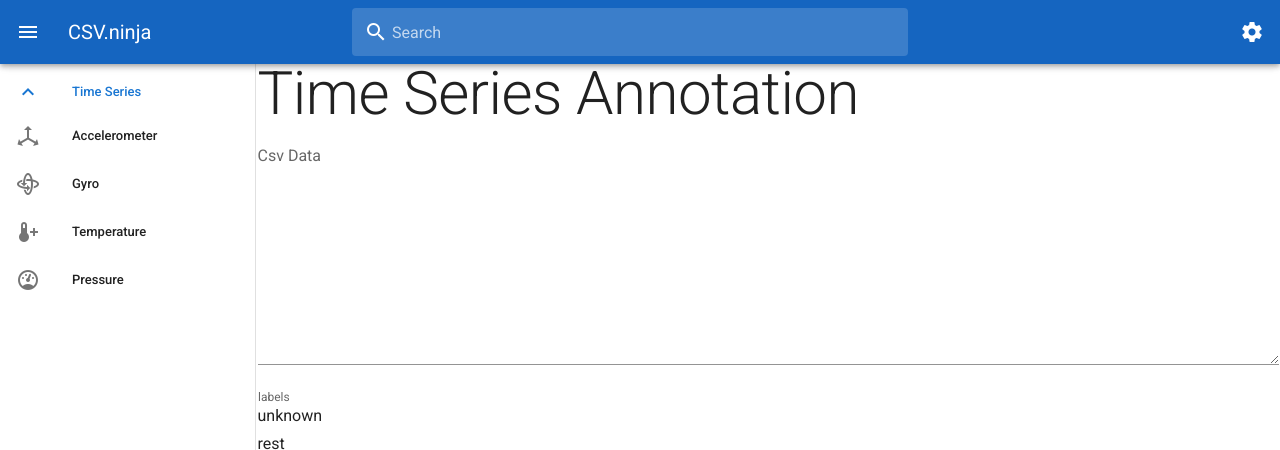
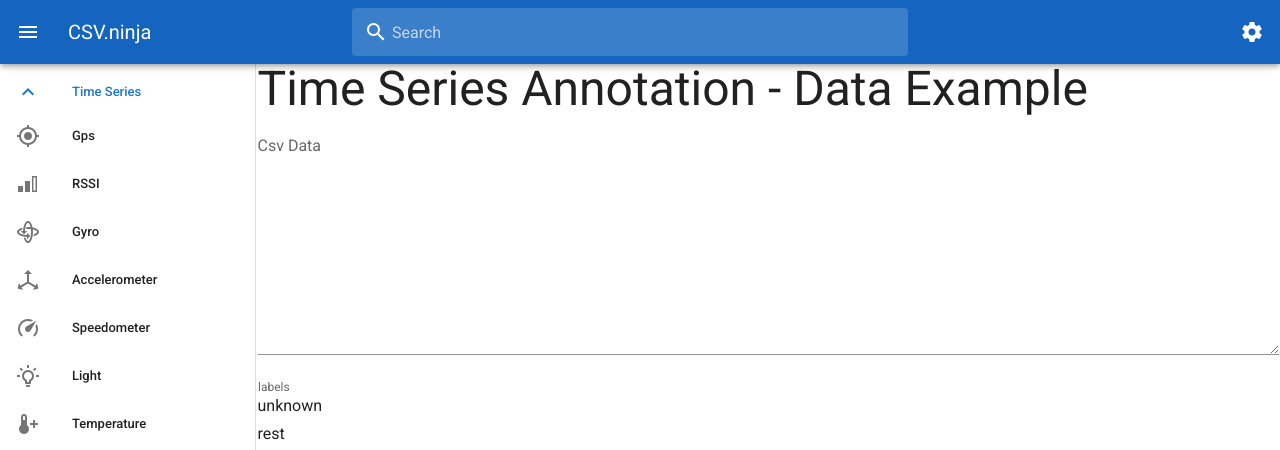
Before and after one commit to nikitaignatov/csvninja, a Vue app: page /#/ in a window 1280 px wide. Shown: the top 450 px of the page. Built offline with nearby package versions, Linux system fonts and the light colour scheme.

Commit message:
Added some examples to menu

```diff
--- a/src/App.vue
+++ b/src/App.vue
@@ -87,8 +87,12 @@ export default {
         "icon-alt": "mdi-chevron-down",
         model: true,
         children: [
+          { icon: "mdi-crosshairs-gps", text: "Gps" },
+          { icon: "mdi-signal-cellular-2", text: "RSSI" },
+          { icon: "mdi-rotate-orbit", text: "Gyro" },
           { icon: "mdi-axis-arrow", text: "Accelerometer" },
-          { icon: "mdi-rotate-orbit", text: "Gyro" },
+          { icon: "mdi-speedometer", text: "Speedometer" },
+          { icon: "mdi-lightbulb-on-outline", text: "Light" },
           { icon: "mdi-thermometer-plus", text: "Temperature" },
           { icon: "mdi-gauge", text: "Pressure" }
         ]
--- a/src/components/HelloWorld.vue
+++ b/src/components/HelloWorld.vue
@@ -4,7 +4,7 @@
       label="Csv Data"
       rows="8"
       cols="120"
-      :value="input"
+      :value="input||sample"
       @change="x => read(x)"
       :placeholder="example"
     ></v-textarea>
@@ -37,9 +37,17 @@
 
 <script>
 import { mapActions, mapGetters, mapState } from "vuex";
+import { ACCELEROMETER } from "@/samples";
 
 import _ from "lodash";
 const LABEL = "label";
+
+const samples = {
+  accelerometer: ACCELEROMETER,
+  rssi: ACCELEROMETER,
+  gyro: ACCELEROMETER,
+  gps: ACCELEROMETER
+};
 
 export default {
   name: "Annotations",
@@ -81,7 +89,9 @@ export default {
       columns: "columns",
       chartData: "data"
     }),
-
+    sample: function() {
+      return samples[this.$route.params.sample];
+    },
     selection: function() {
       return this.options(this.select, this.zoom);
     },
--- a/src/router/index.js
+++ b/src/router/index.js
@@ -9,6 +9,25 @@ const routes = [
         path: "/",
         name: "Home",
         component: Home
+    },
+    {
+        path: "/annotation/",
+        name: "Annotation",
+        component: Home,
+        children: [
+            {
+                path: "times-series",
+                name: "Time Series",
+                component: Home,
+                children: [
+                    {
+                        path: ":sample",
+                        name: "Sample",
+                        component: Home
+                    }
+                ]
+            }
+        ]
     }
 ];
 
--- a/src/views/Home.vue
+++ b/src/views/Home.vue
@@ -1,6 +1,7 @@
 <template>
   <div class="home">
-    <h1 class="text-h2">Time Series Annotation</h1>
+
+    <h1 class="text-h3">Time Series Annotation - {{ $route.params.sample }} Data Example</h1>
     <HelloWorld />
   </div>
 </template>
```
Lines whose indentation alone changed are shown as unchanged.
